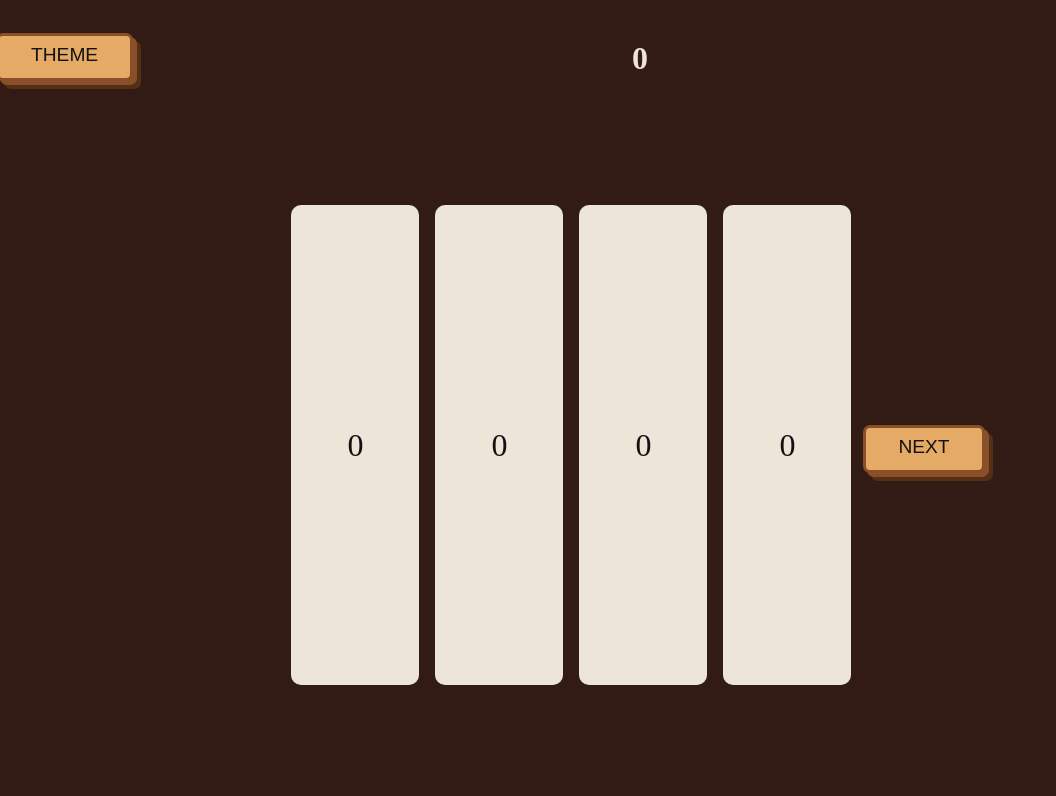
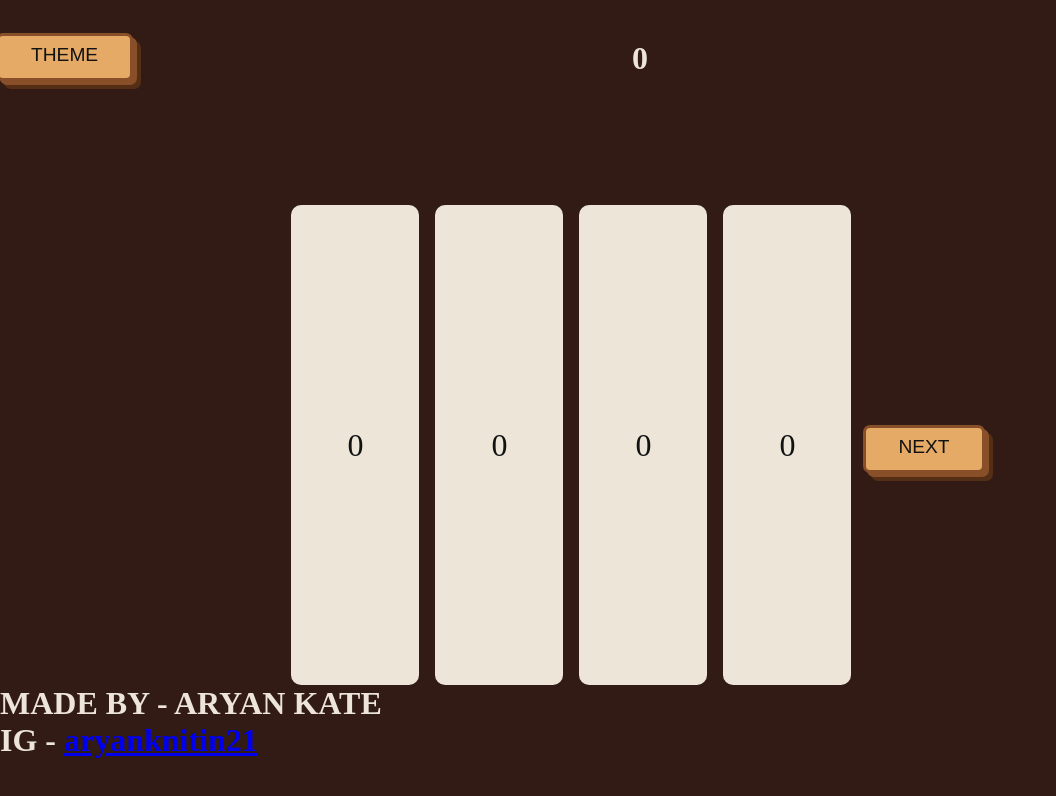
Before and after one commit to IronFurry/binary-counter, a plain HTML site: page index.html in a window 1280 px wide. Shown: the whole page, without its empty margins (0-1056 px from the left). Drawn offline with Linux system fonts and the light colour scheme.

Commit message:
Update index.html

```diff
--- a/index.html
+++ b/index.html
@@ -6,6 +6,13 @@
     <meta name="viewport" content="width=device-width, initial-scale=1.0">
     <title>Binary visualizer</title>
     <link rel="stylesheet" href="style.css">
+    <!--
+    © 2025 Aryan Kate. All rights reserved.
+    This project is an original creation by Aryan Kate.
+    Instagram: @aryanknitin21
+    Please respect the work and do not replicate without credit.
+-->
+
 </head>
 
 <body class="dark-mode">
@@ -21,6 +28,7 @@
             <div class="front">0</div>
             <div class="back">1</div>
         </div>
+        <!-- BinaryVisualizer_ARYK2025 -->
         <div class="bit" data-index="2">
             <div class="front">0</div>
             <div class="back">1</div>
@@ -31,7 +39,12 @@
         </div>
         <button onclick="flipBlock()" class="next">next</button>
     </div>
+        <footer class="footer">
+            <h1>MADE BY - ARYAN KATE</h1>
+            <h1>IG - <a href="https://www.instagram.com/aryanknitin21?igsh=dnRqcHpvZWhxb2xi">aryanknitin21</a></h1>
+        </footer>
     <script src="script.js"></script>
 </body>
 
 </html>
+</html>
```
